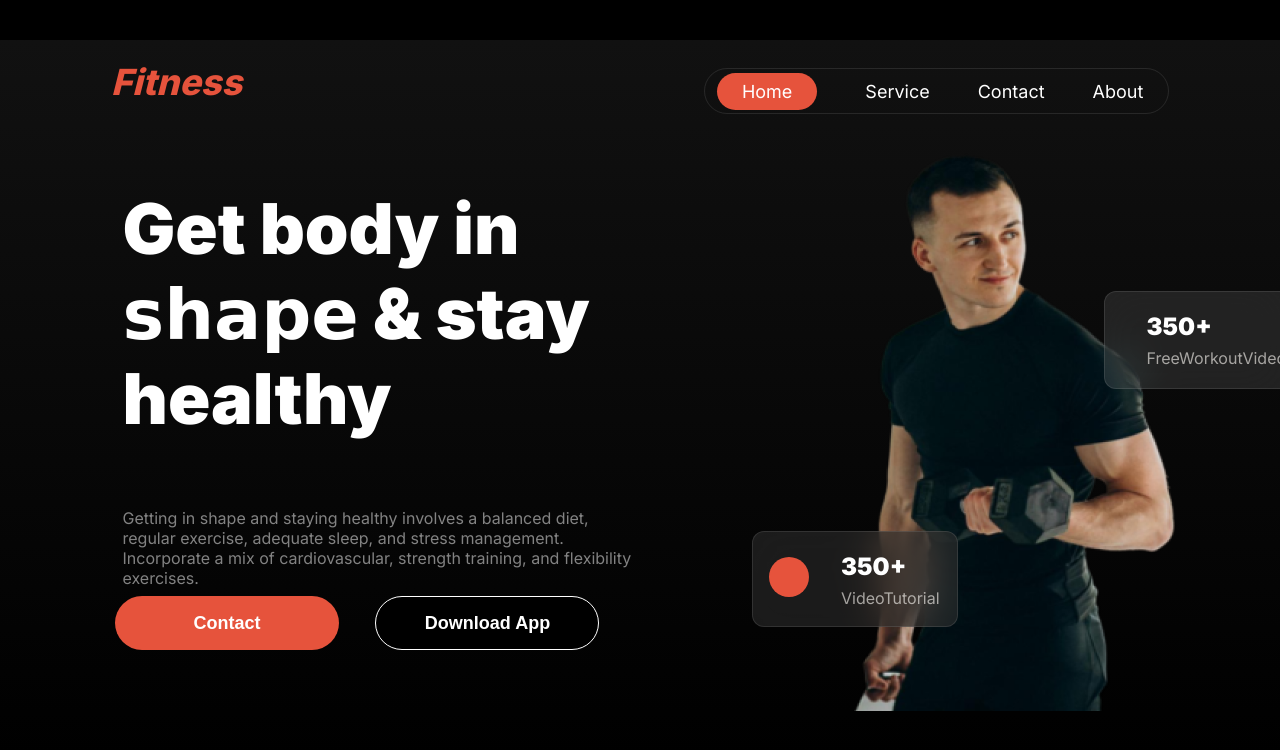
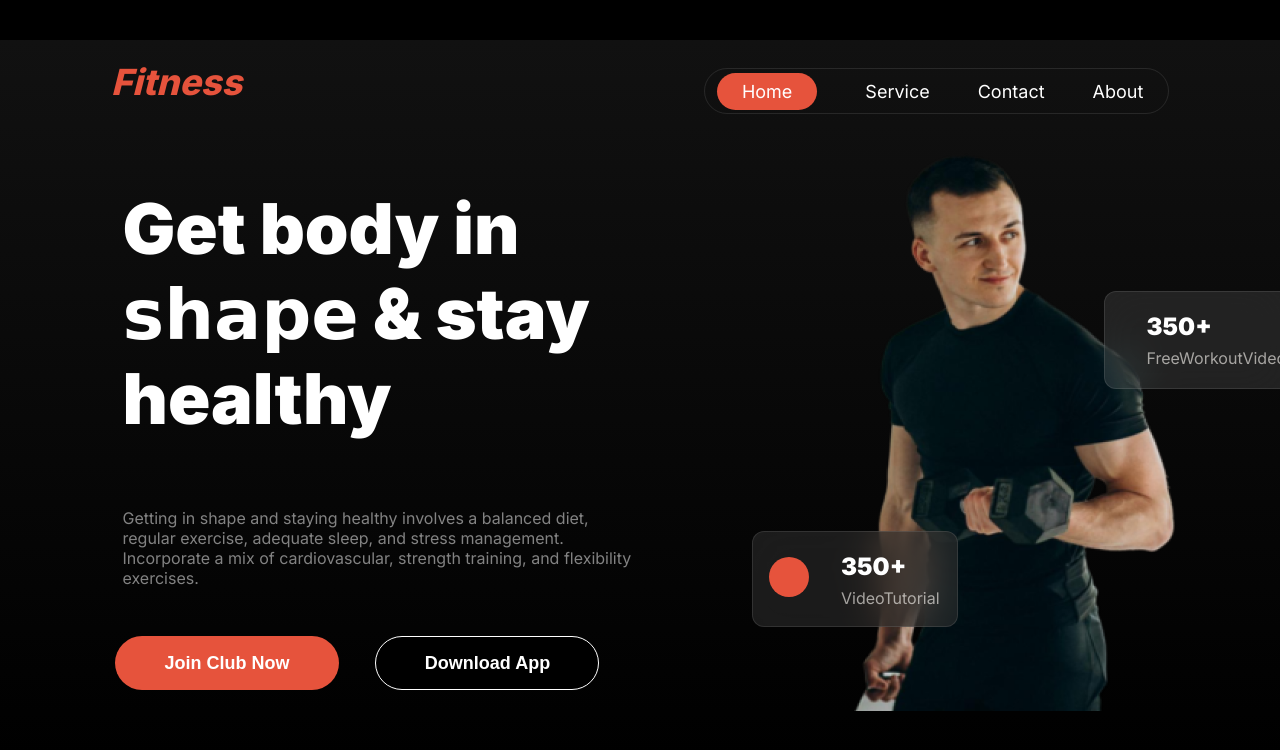
Before and after one commit to DevTausif/Assignment-02, a plain HTML site: page index.html in a window 1280 px wide. Drawn offline with Linux system fonts and the light colour scheme; a web font is replaced by a local one.

```diff
--- a/Styles/style.css
+++ b/Styles/style.css
@@ -108,6 +108,10 @@
   font-size: 16px;
   font-weight: 400;
   margin-bottom: 40px;
+}
+
+.btn{
+  margin-top: 5rem;
 }
 
 .btn-primary-1 {
--- a/index.html
+++ b/index.html
@@ -37,7 +37,6 @@
             <div class="hum-burger primary-text-color">
                 <i class="fa-solid fa-bars"></i>
             </div>
-
        </nav>
 
        <section class="banner">
@@ -51,7 +50,7 @@
             </p>
 
             <div class="btn">
-                <button class="btn-primary-1">Contact</button>
+                <button class="btn-primary-1">Join Club Now</button>
                 <button class="btn-primary-2">Download App</button>
             </div>
         </div>
```
